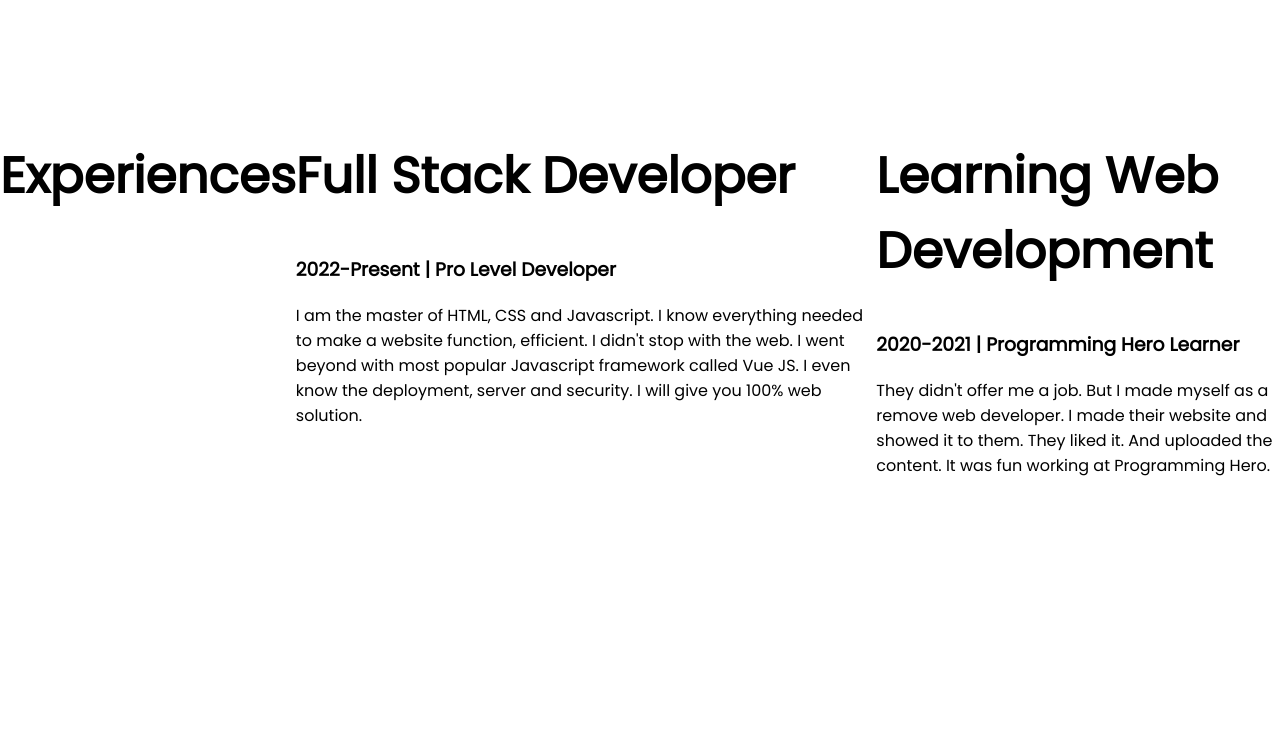
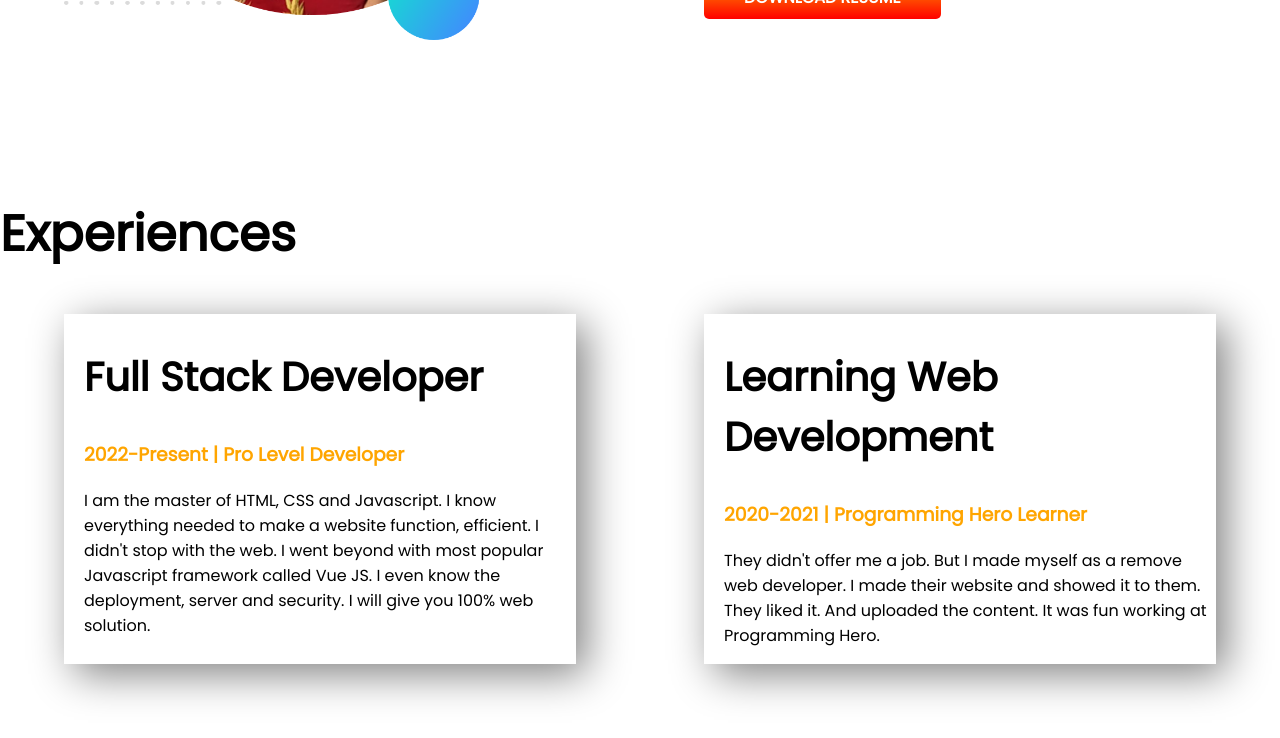
Before and after one commit to Al-Ferdous/developer-portfolio, a plain HTML site: page index.html in a window 1280 px wide. Shown: the part 1130-1868 px from the top of the page. Before the commit the page ends 1724 px from the top, so only its background shows below. Drawn offline with Linux system fonts and the light colour scheme.

Commit message:
footer and experience added

```diff
--- a/index.html
+++ b/index.html
@@ -14,7 +14,7 @@
 </head>
 
 <body>
-    <section class="top-banner">
+    <section class="top-banner flexible-container">
         <div class="half-width">
             <h1>Welcome To</h1>
             <h1><span class="orange-colour">Al-Ferdous</span> World!</h1>
@@ -34,7 +34,7 @@
     </section>
 
 
-    <section class="dream-big">
+    <section class="dream-big flexible-container">
         <div class="half-width">
             <img src="images/al-ferdous-bg.png" alt="">
         </div>
@@ -49,23 +49,25 @@
     </section>
     <section class="experience-area">
         <h1> Experiences</h1>
-        <div>
-            <h1>Full Stack Developer</h1>
-            <h3>2022-Present | Pro Level Developer</h3>
-            <p>I am the master of HTML, CSS and Javascript. I know everything needed to make a website function,
-                efficient. I didn't stop with the web. I went beyond with most popular Javascript framework called Vue
-                JS. I even know the deployment, server and security. I will give you 100% web solution.</p>
+        <div class="flexible-container">
+            <div class="experience-item">
+                <h2>Full Stack Developer</h2>
+                <h3 class="orange-colour">2022-Present | Pro Level Developer</h3>
+                <p>I am the master of HTML, CSS and Javascript. I know everything needed to make a website function,
+                    efficient. I didn't stop with the web. I went beyond with most popular Javascript framework called
+                    Vue
+                    JS. I even know the deployment, server and security. I will give you 100% web solution.</p>
 
+            </div>
+
+            <div class="experience-item">
+                <h2>Learning Web Development</h2>
+                <h3 class="orange-colour">2020-2021 | Programming Hero Learner</h3>
+                <p>They didn't offer me a job. But I made myself as a remove web developer. I made their website and
+                    showed
+                    it to them. They liked it. And uploaded the content. It was fun working at Programming Hero.</p>
+            </div>
         </div>
-
-        <div>
-            <h1>Learning Web Development</h1>
-            <h3>2020-2021 | Programming Hero Learner</h3>
-            <p>They didn't offer me a job. But I made myself as a remove web developer. I made their website and showed
-                it to them. They liked it. And uploaded the content. It was fun working at Programming Hero.</p>
-        </div>
-
-
     </section>
 </body>
 
--- a/style.css
+++ b/style.css
@@ -5,12 +5,15 @@ body{
 h1{
     font-size: 50px;
 }
+h2{
+    font-size: 40px;
+}
 .orange-colour{
     color: orange;
 }
-section{
+.flexible-container{
     display: flex;
-    margin-bottom: 100px;
+    margin-bottom: 150px;
 }
 .half-width{
     width: 50%;
@@ -36,3 +39,11 @@ section{
     background-repeat: no-repeat;
     background-position: right;
 }
+.experience-item{
+    width: 40%;
+    margin-left: 5%;
+    margin-right: 5%;
+    padding-left: 20px;
+    box-shadow: 10px 10px 40px gray;
+
+}
```
Also changed, not shown: showOff/al-ferdous-skull.jpg (deleted), showOff/al_ferdous-3.png (deleted), 4 other files.
